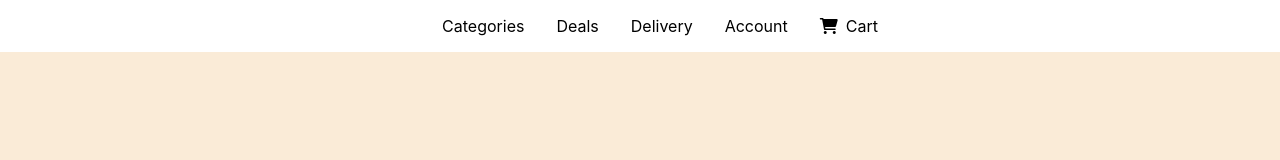
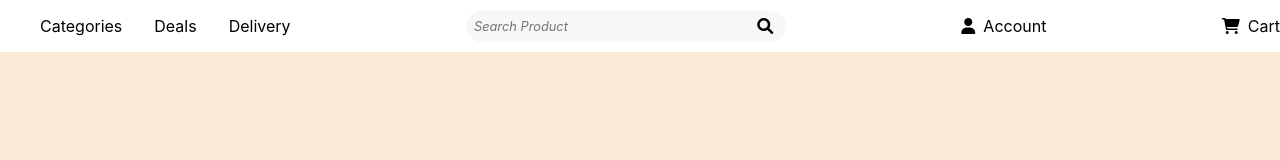
Before and after one commit to malinjansson/demotest, a website built with Vite: page index.html in a window 1280 px wide. Built offline with nearby package versions, Linux system fonts and the light colour scheme.

Commit message:
search form changes

```diff
--- a/index.html
+++ b/index.html
@@ -21,8 +21,15 @@
           <li><a href="#">Categories</a></li>
           <li><a href="#">Deals</a></li>
           <li><a href="#">Delivery</a></li>
-          <li><a href="#">Account</a></li>
         </ul>
+        <form class="searchForm">
+          <input type="text" placeholder="Search Product" class="searchInput" />
+          <i class="fa-solid fa-magnifying-glass searchIcon"></i>
+        </form>
+        <section class="account">
+          <i class="fa-solid fa-user"></i>
+          <p>Account</p>
+        </section>
         <section class="shoppingCart">
           <i class="fa-solid fa-cart-shopping"></i>
           <p>Cart</p>
--- a/src/scss/_nav.scss
+++ b/src/scss/_nav.scss
@@ -13,8 +13,52 @@ nav {
 
   .navbar {
     display: flex;
-    flex-direction: row;
-    gap: 2rem;
+    align-items: center;
+    justify-content: space-between;
+    width: 100%;
+
+    .searchForm {
+      position: relative;
+      display: flex;
+
+      width: 25%;
+
+      .searchInput {
+        padding: 0.5rem;
+        width: 100%;
+
+        background-color: rgb(247, 247, 247);
+
+        border: none;
+        border-radius: 35px;
+        outline: none;
+
+        font-family: v.$font-family;
+        font-size: 0.8em;
+        font-style: italic;
+
+        color: v.$secondary-color;
+      }
+
+      .searchIcon {
+        position: absolute;
+        right: 0.8rem;
+        top: 50%;
+        transform: translateY(-50%);
+        color: v.$secondary-color;
+      }
+    }
+
+    .account {
+      display: flex;
+      flex-direction: row;
+      align-items: center;
+      gap: 0.5em;
+
+      p {
+        font-family: v.$font-family;
+      }
+    }
 
     .shoppingCart {
       display: flex;
```
